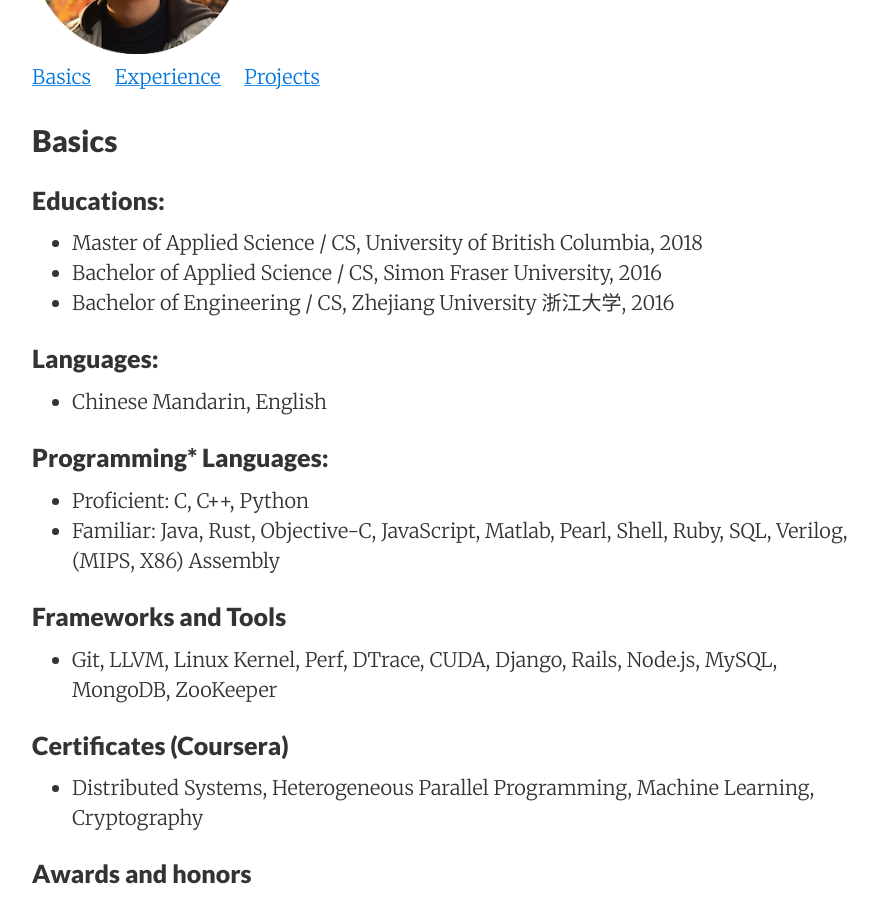
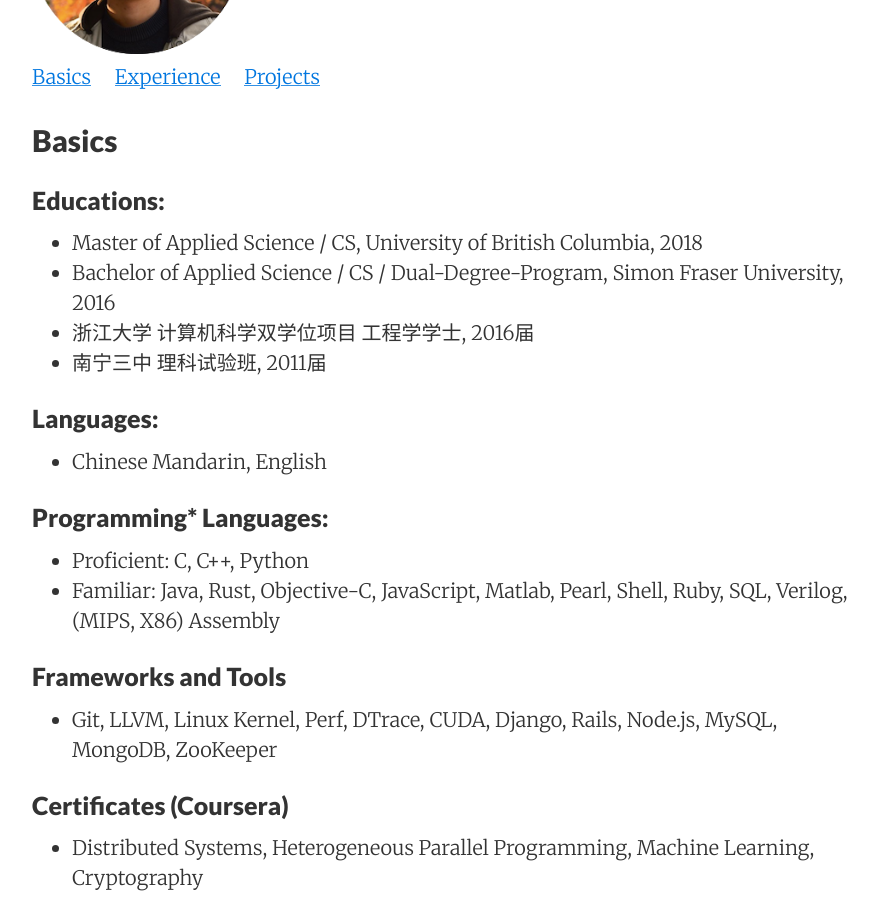
Before and after one commit to Louis-Ye/Louis-Ye.github.io, a Jekyll site: the page built from about/index.md, in a window 1280 px wide and 900 px high, scrolled down 396 px. Shown: the whole window, without its empty margins (188-1066 px from the left). Built offline with Jekyll 4.4.1, drawn with Linux system fonts in a browser that asks for light colours; nearby versions of some CDN libraries.

Commit message:
Update educations

```diff
--- a/about/index.md
+++ b/about/index.md
@@ -15,8 +15,9 @@ tags: About Me
 
 ### Educations:
 * Master of Applied Science / CS, University of British Columbia, 2018
-* Bachelor of Applied Science / CS, Simon Fraser University, 2016
-* Bachelor of Engineering / CS, Zhejiang University 浙江大学, 2016
+* Bachelor of Applied Science / CS / Dual-Degree-Program, Simon Fraser University, 2016
+* 浙江大学 计算机科学双学位项目 工程学学士, 2016届
+* 南宁三中 理科试验班, 2011届
 
 ### Languages:
 * Chinese Mandarin, English
```
